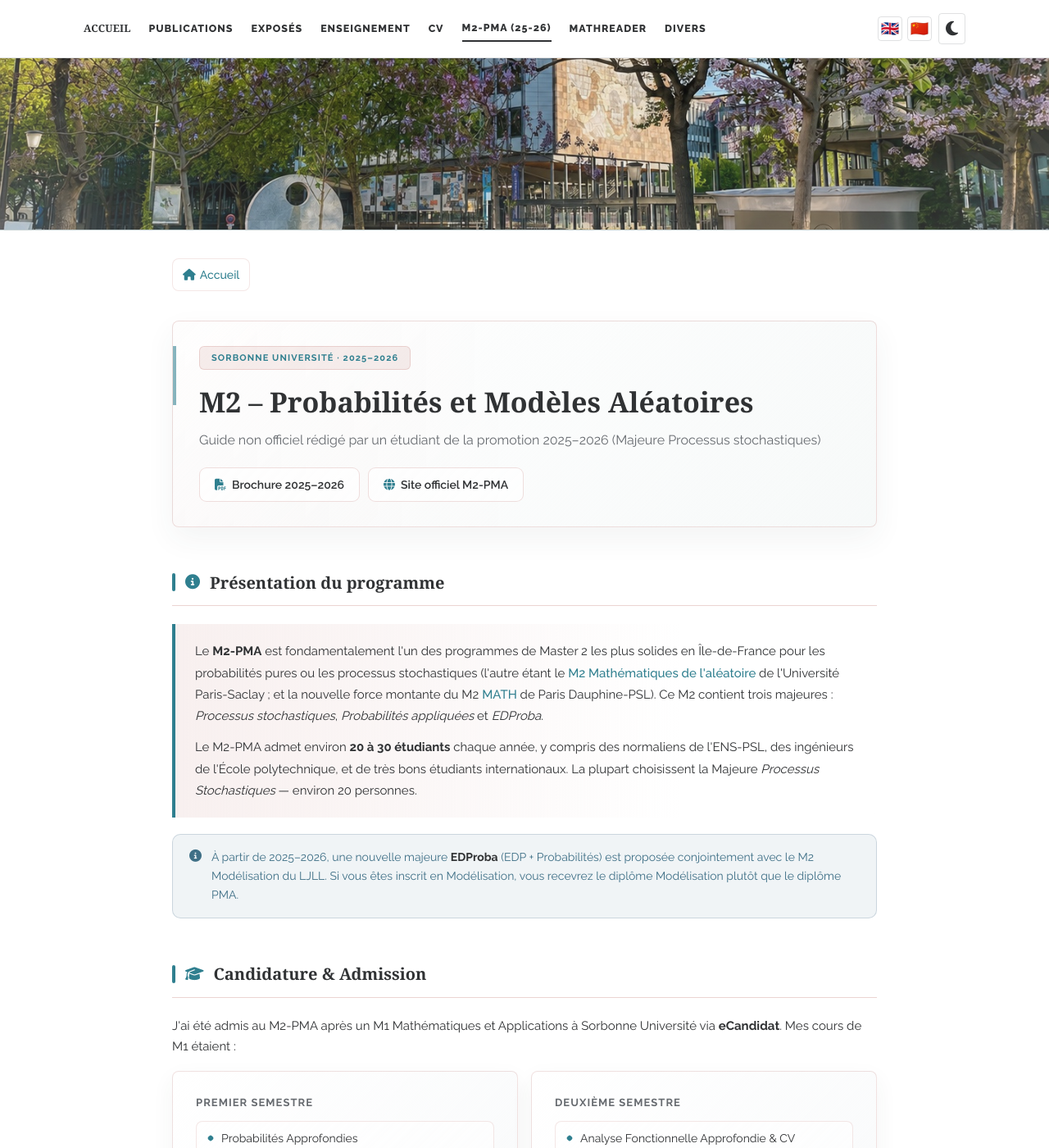
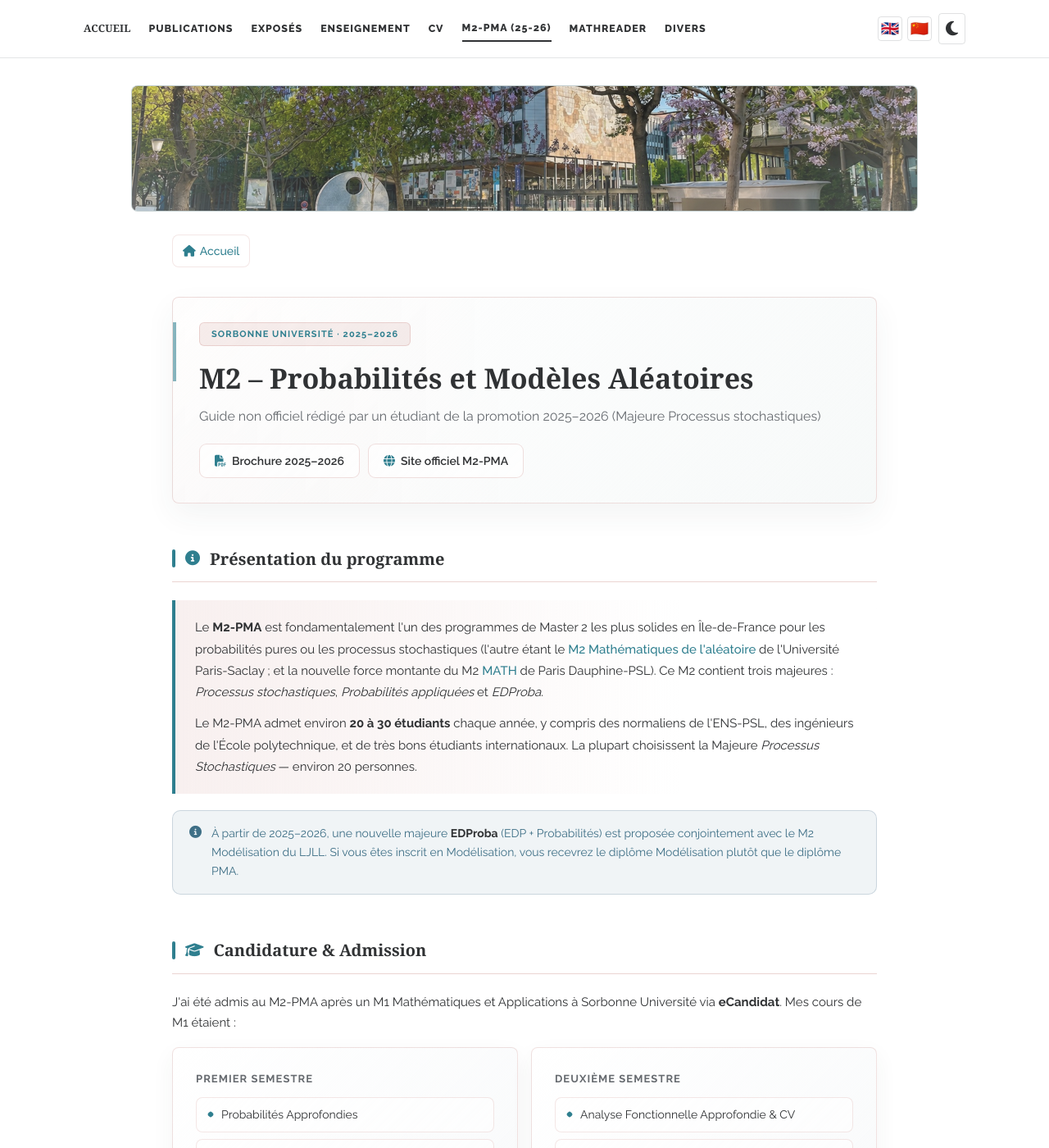
Before and after one commit to Lucien-XIAO/Lucien-XIAO.github.io, a Jekyll site: the page built from PMA/index.md, in a window 1280 px wide and 1400 px high. Shown: the whole window at 82% size. Built offline with Jekyll 4.4.1, drawn with Linux system fonts in a browser that asks for light colours; nearby versions of some CDN libraries; a style sheet for code colours, icons or effects is not loaded.

Commit message:
Inset PMA campus strip with more whitespace

```diff
--- a/_layouts/pma.html
+++ b/_layouts/pma.html
@@ -3,7 +3,7 @@
 <head>
   <script src="/assets/js/pma-i18n.js?v=4" defer></script>
   {% include head.html %}
-  <link rel="stylesheet" href="/assets/css/pma-theme.css?v=5">
+  <link rel="stylesheet" href="/assets/css/pma-theme.css?v=6">
   <script>
     MathJax = {
       tex: {
--- a/assets/css/pma-theme.css
+++ b/assets/css/pma-theme.css
@@ -13,12 +13,15 @@ body.theme-claude.pma-page .math-float-canvas {
 
 .pma-campus-strip {
   background: #dce7e7;
-  border-bottom: 1px solid var(--claude-footer-border);
-  height: 210px;
-  margin-top: 70px;
+  border: 1px solid var(--claude-footer-border);
+  border-radius: 8px;
+  box-sizing: border-box;
+  height: 154px;
+  margin: 104px auto 0;
+  max-width: 960px;
   overflow: hidden;
   position: relative;
-  width: 100%;
+  width: calc(100% - 80px);
 }
 
 .pma-campus-strip img {
@@ -32,8 +35,8 @@ body.theme-claude.pma-page .math-float-canvas {
 
 .pma-campus-strip::after {
   background:
-    linear-gradient(180deg, rgba(255, 255, 255, 0.02), rgba(255, 255, 255, 0.12)),
-    linear-gradient(90deg, rgba(255, 255, 255, 0.16), transparent 22%, transparent 78%, rgba(255, 255, 255, 0.12));
+    linear-gradient(180deg, rgba(255, 255, 255, 0.08), rgba(255, 255, 255, 0.18)),
+    linear-gradient(90deg, rgba(255, 255, 255, 0.18), transparent 24%, transparent 76%, rgba(255, 255, 255, 0.16));
   content: "";
   inset: 0;
   pointer-events: none;
@@ -44,7 +47,7 @@ body.theme-claude.pma-page .math-float-canvas {
 .pma-page .pma-wrapper {
   max-width: 960px;
   margin: 0 auto;
-  padding: 34px 40px 80px;
+  padding: 28px 40px 80px;
   box-sizing: border-box;
   min-height: 100vh;
   position: relative;
@@ -1070,8 +1073,10 @@ a.parcours-course-name:hover { text-decoration: underline; text-underline-offset
 /* ---- Responsive ---- */
 @media (max-width: 768px) {
   .pma-campus-strip {
-    height: 132px;
-    margin-top: 62px;
+    border-radius: 6px;
+    height: 96px;
+    margin-top: 84px;
+    width: calc(100% - 40px);
   }
 
   body.theme-claude.pma-page .nav-container {
@@ -1085,7 +1090,7 @@ a.parcours-course-name:hover { text-decoration: underline; text-underline-offset
     overflow-x: auto;
   }
 
-  .pma-page .pma-wrapper { padding: 26px 20px 60px; }
+  .pma-page .pma-wrapper { padding: 24px 20px 60px; }
   .pma-hero h1 { font-size: 26px; }
   .courses-grid { grid-template-columns: 1fr; }
   .admission-course-grid { grid-template-columns: 1fr; }
```
